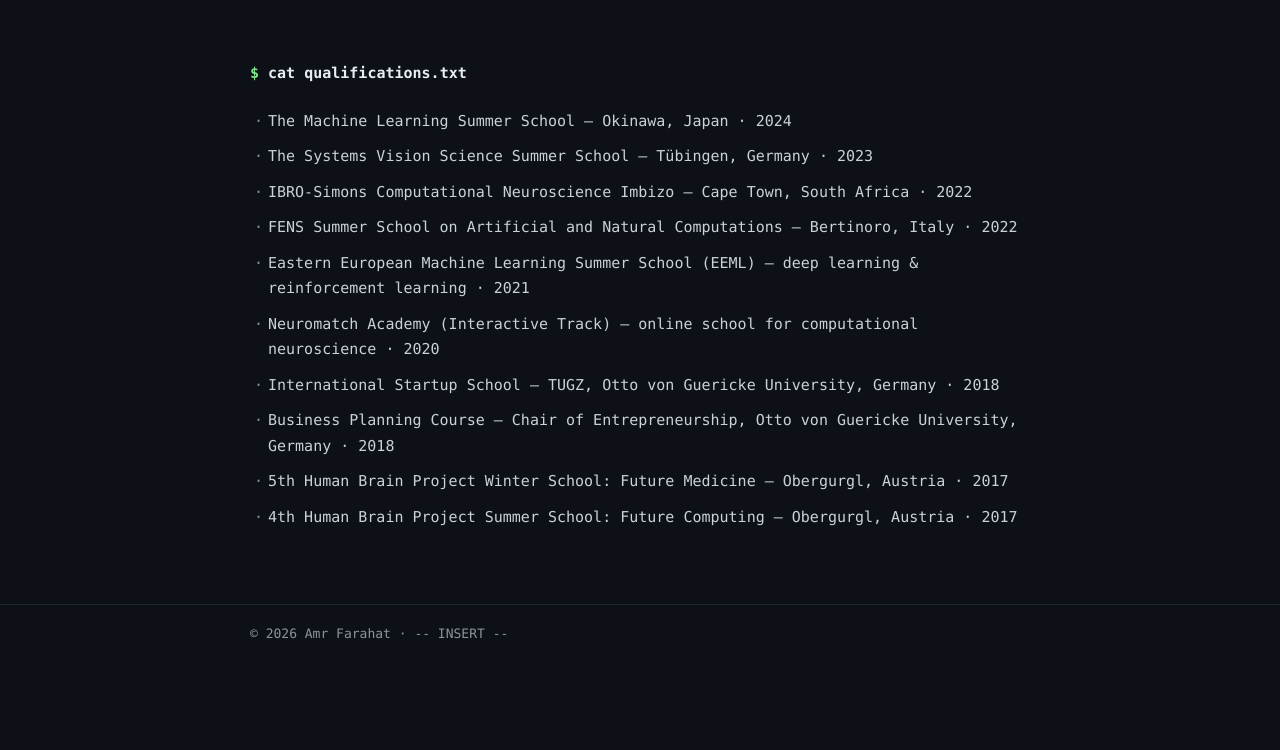
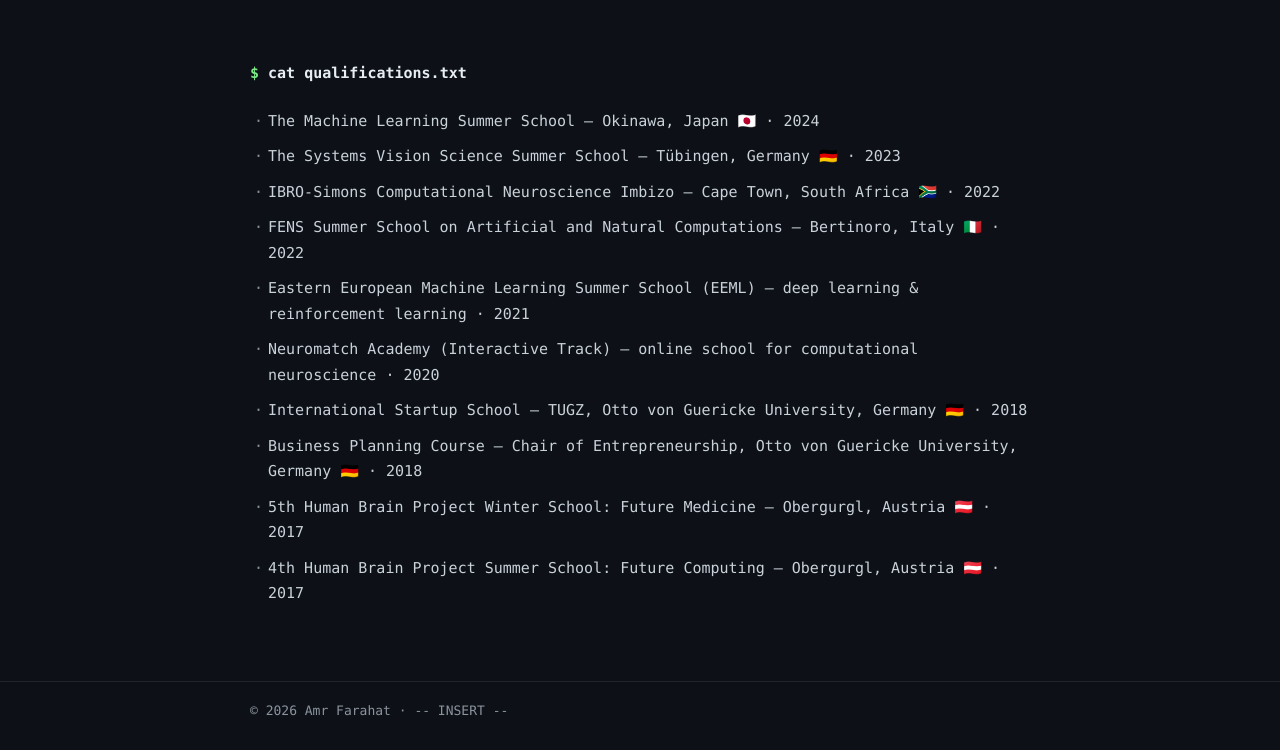
Before and after one commit to amr-farahat/amr-farahat.github.io, a plain HTML site: page index.html in a window 1280 px wide. Shown: the part 3673-4423 px from the top of the page. Before the commit the page ends 4347 px from the top, so only its background shows below. Drawn offline with Linux system fonts and the light colour scheme.

Commit message:
add country flags to qualifications list

```diff
--- a/index.html
+++ b/index.html
@@ -299,18 +299,18 @@
             <h2><span class="prompt">$</span> cat qualifications.txt</h2>
 
             <ul class="quals">
-                <li>The Machine Learning Summer School — Okinawa, Japan · 2024</li>
-                <li>The Systems Vision Science Summer School — Tübingen, Germany · 2023</li>
-                <li>IBRO-Simons Computational Neuroscience Imbizo — Cape Town, South Africa · 2022</li>
-                <li>FENS Summer School on Artificial and Natural Computations — Bertinoro, Italy · 2022</li>
+                <li>The Machine Learning Summer School — Okinawa, Japan 🇯🇵 · 2024</li>
+                <li>The Systems Vision Science Summer School — Tübingen, Germany 🇩🇪 · 2023</li>
+                <li>IBRO-Simons Computational Neuroscience Imbizo — Cape Town, South Africa 🇿🇦 · 2022</li>
+                <li>FENS Summer School on Artificial and Natural Computations — Bertinoro, Italy 🇮🇹 · 2022</li>
                 <li>Eastern European Machine Learning Summer School (EEML) — deep learning &amp; reinforcement
                     learning · 2021</li>
                 <li>Neuromatch Academy (Interactive Track) — online school for computational neuroscience · 2020</li>
-                <li>International Startup School — TUGZ, Otto von Guericke University, Germany · 2018</li>
-                <li>Business Planning Course — Chair of Entrepreneurship, Otto von Guericke University, Germany ·
+                <li>International Startup School — TUGZ, Otto von Guericke University, Germany 🇩🇪 · 2018</li>
+                <li>Business Planning Course — Chair of Entrepreneurship, Otto von Guericke University, Germany 🇩🇪 ·
                     2018</li>
-                <li>5th Human Brain Project Winter School: Future Medicine — Obergurgl, Austria · 2017</li>
-                <li>4th Human Brain Project Summer School: Future Computing — Obergurgl, Austria · 2017</li>
+                <li>5th Human Brain Project Winter School: Future Medicine — Obergurgl, Austria 🇦🇹 · 2017</li>
+                <li>4th Human Brain Project Summer School: Future Computing — Obergurgl, Austria 🇦🇹 · 2017</li>
             </ul>
         </section>
 
```
